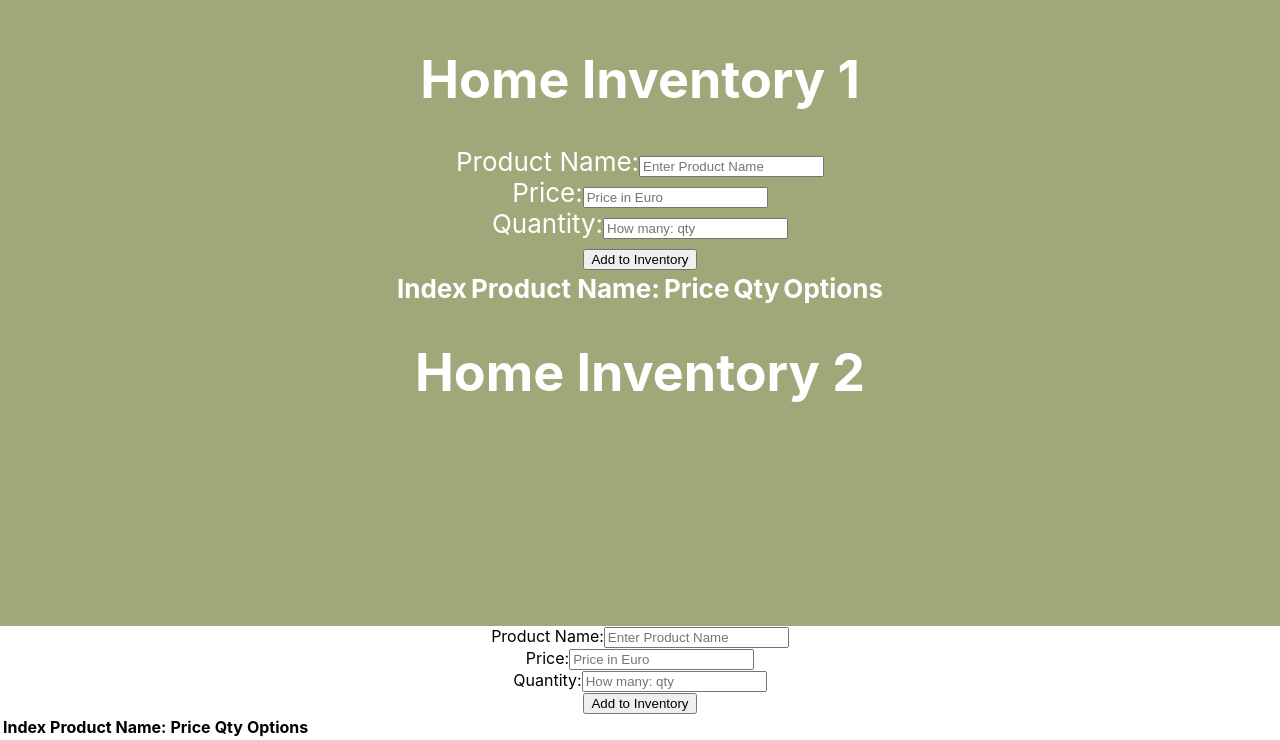
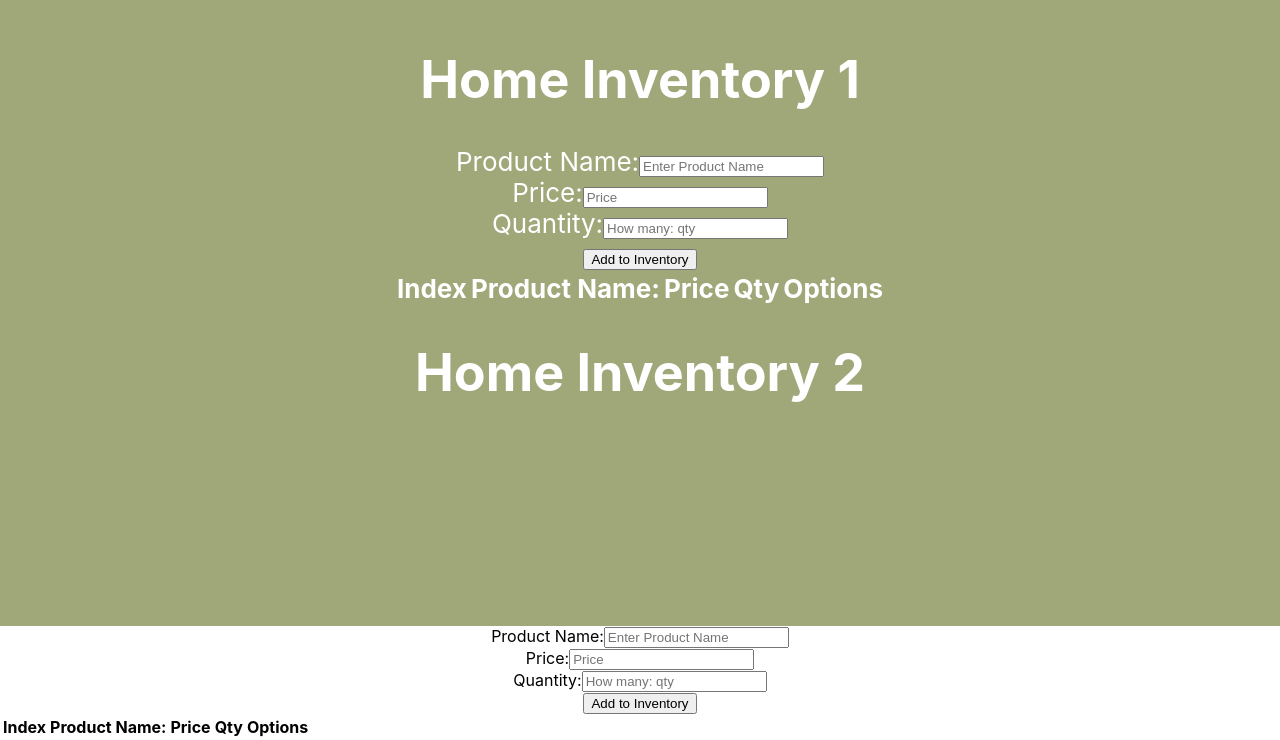
Before and after one commit to xizhong0422/react-home-inventory, a React (Create React App) app: page / in a window 1280 px wide. Shown: the part 174-914 px from the top of the page. Built offline with nearby package versions, Linux system fonts and the light colour scheme.

Commit message:
change header

```diff
--- a/src/App.js
+++ b/src/App.js
@@ -59,7 +59,7 @@ function App() {
 
         <Form.Group controlId="formBasicPrice">
             <Form.Label>Price:</Form.Label>
-            <Form.Control type="number" placeholder="Price in Euro" name="price"/>
+            <Form.Control type="number" placeholder="Price" name="price"/>
         </Form.Group>
 
         <Form.Group controlId="formBasicQty">
--- a/src/components/addInventory.js
+++ b/src/components/addInventory.js
@@ -55,7 +55,7 @@ export default class AddInventory extends Component{
 
                     <Form.Group controlId="formBasicPrice">
                         <Form.Label>Price:</Form.Label>
-                        <Form.Control type="number" placeholder="Price in Euro" name="price" />
+                        <Form.Control type="number" placeholder="Price" name="price" />
                     </Form.Group>
 
                     <Form.Group controlId="formBasicQty">
```
